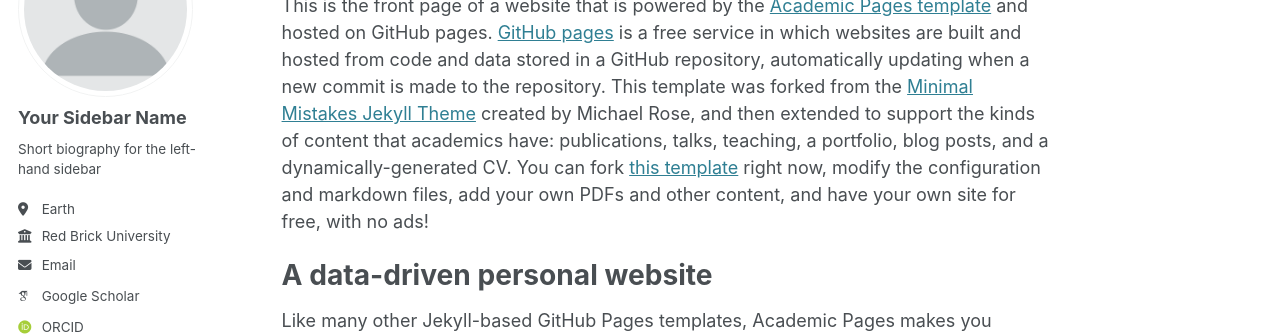
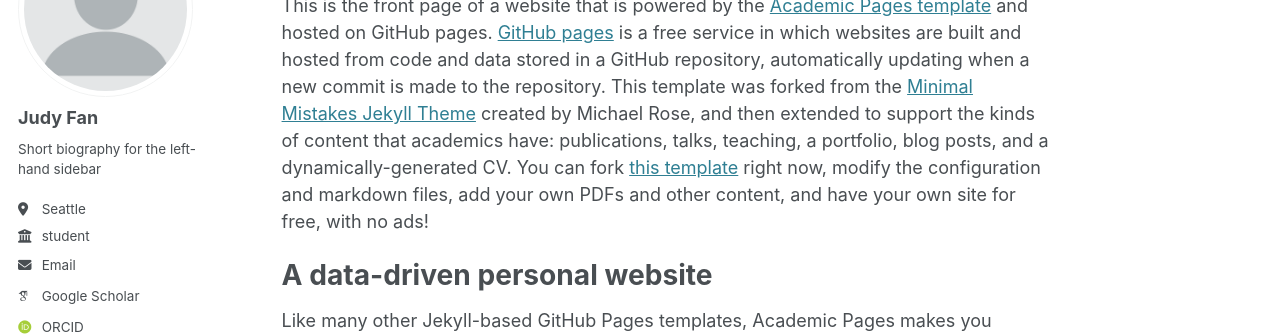
Before and after one commit to wjune5/wjune5.github.io, a Jekyll site: the page built from _pages/about.md, in a window 1280 px wide. Shown: the part 184-520 px from the top of the page. Built offline with Jekyll 4.4.1, drawn with Linux system fonts in a browser that asks for light colours; some web fonts are replaced.

Commit message:
Update _config.yml

```diff
--- a/_config.yml
+++ b/_config.yml
@@ -12,7 +12,7 @@
 title_separator          : "-"
 name                     : &name "Wenjun"
 description              : &description "Sofware Engineer"
-url                      : https://academicpages.github.io # the base hostname & protocol for your site e.g. "https://[your GitHub username].github.io"
+url                      : https://wjune5.github.io # the base hostname & protocol for your site e.g. "https://[your GitHub username].github.io"
 baseurl                  : "" # the subpath of your site, e.g. "/blog"
 repository               : "academicpages/academicpages.github.io"
 
@@ -22,13 +22,13 @@
 author:
   # Biographic information
   avatar           : "profile.png"
-  name             : "Your Sidebar Name"
+  name             : "Judy Fan"
   pronouns         : # example: "she/her"
   bio              : "Short biography for the left-hand sidebar"
-  location         : "Earth"
-  employer         : "Red Brick University"
+  location         : "Seattle"
+  employer         : "student"
   uri              : # URL
-  email            : "none@example.org"
+  email            : "wjune5@outlook.com"
 
   # Academic websites
   arxiv            : # URL - Update with the correct link to your profile
```
